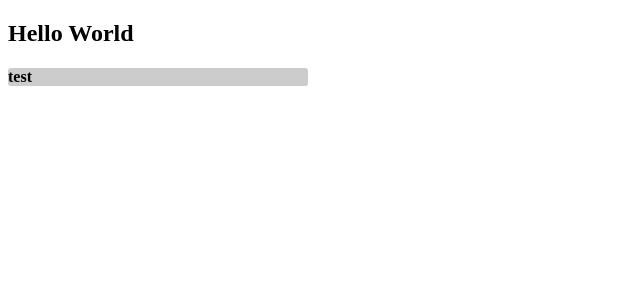
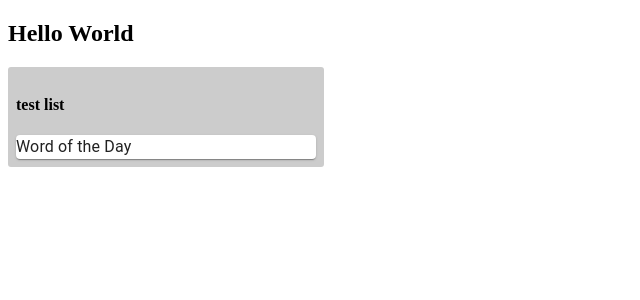
Before and after one commit to dbentler/trello-clone, a React (Create React App) app: page / in a window 1280 px wide. Shown: the top 300 px of the page, without its empty margins (0-640 px from the left). Built offline with nearby package versions, Linux system fonts and the light colour scheme.

Commit message:
Styling and more boilerplating

```diff
--- a/src/components/App.js
+++ b/src/components/App.js
@@ -5,7 +5,7 @@ function App() {
   return (
     <div className="App">
      <h2>Hello World</h2>
-     <TrelloList title="test" />
+     <TrelloList title="test list" />
     </div>
   );
 }
--- /dev/null
+++ b/src/components/TrelloCard.js
@@ -0,0 +1,15 @@
+import React from "react";
+import Card from "@mui/material/Card";
+import { Typography } from "@mui/material";
+
+const TrelloCard = () => {
+    return (
+        <Card>
+            <Typography gutterButton>
+            Word of the Day
+            </Typography>
+        </Card>
+    )
+}
+
+export default TrelloCard;
--- a/src/components/TrelloList.js
+++ b/src/components/TrelloList.js
@@ -1,9 +1,11 @@
 import React from "react";
+import TrelloCard from "./TrelloCard";
 
 const TrelloList = ({title}) => {
     return(
         <div style={styles.container}>
             <h4>{title}</h4>
+            <TrelloCard />
         </div>
     )
 };
@@ -13,6 +15,7 @@ const styles = {
         backgroundColor: "#ccc",
         borderRadius: 3,
         width: 300,
+        padding: 8
     }
 }
 export default TrelloList;
```
